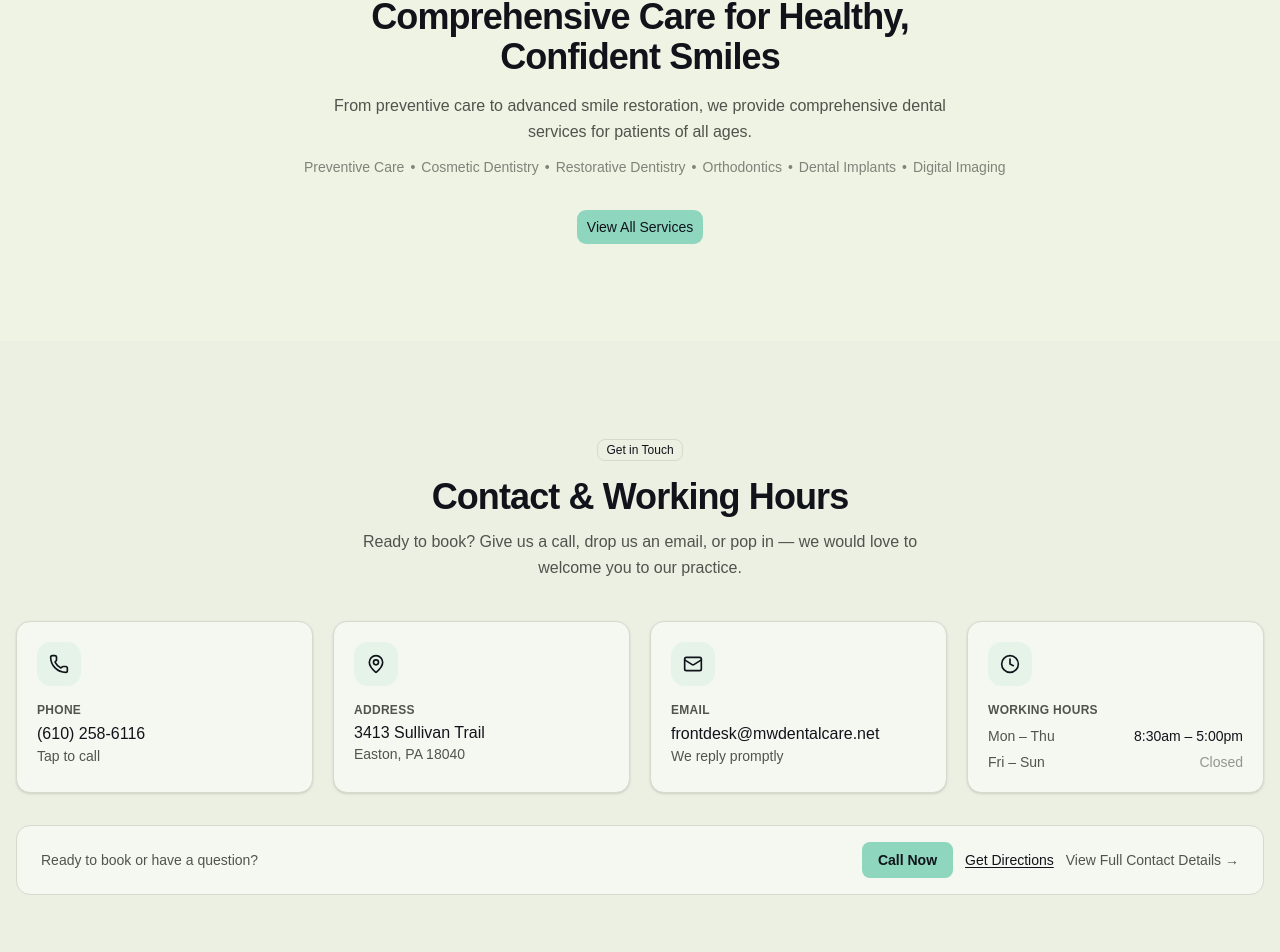
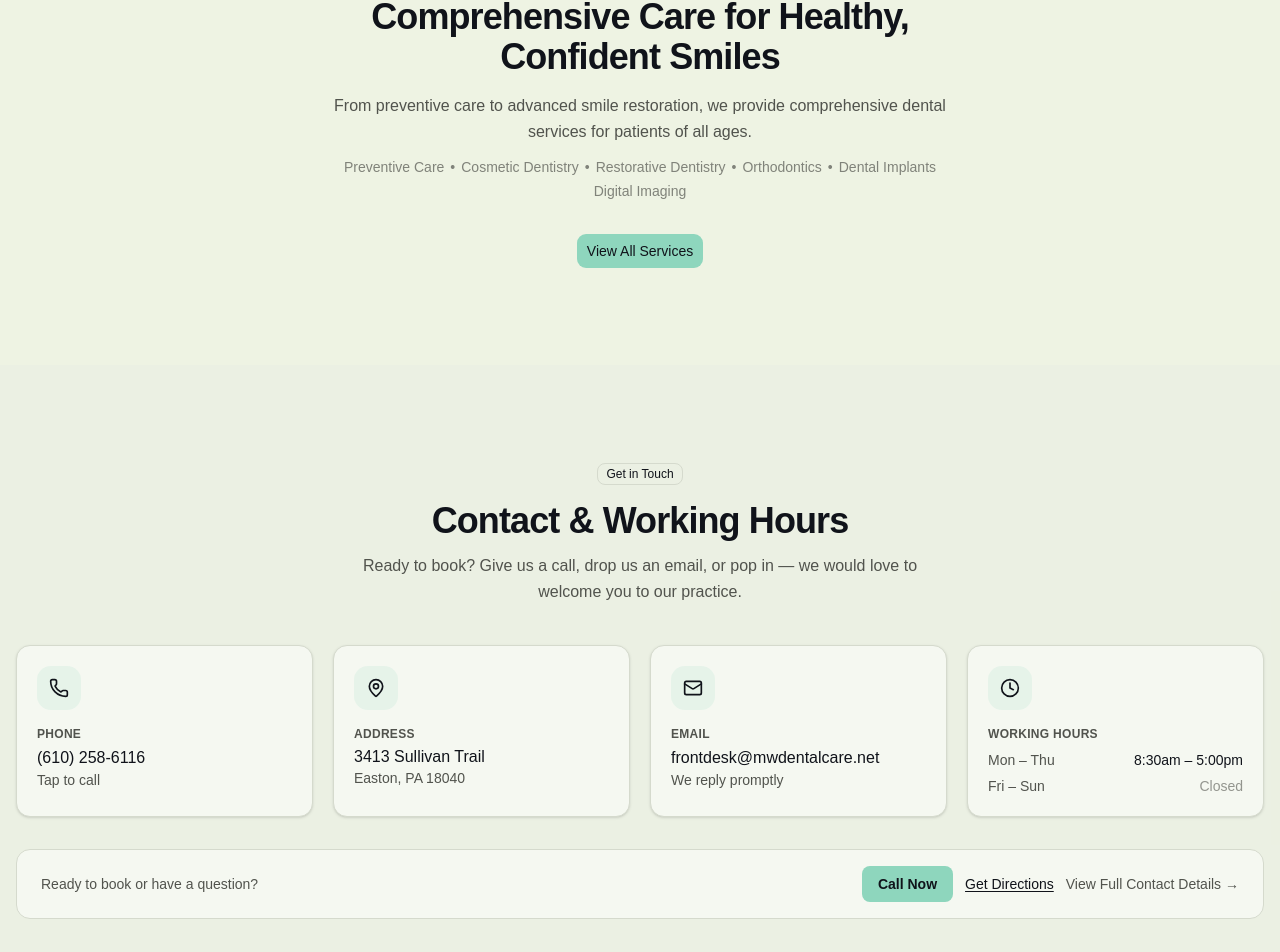
Before and after one commit to stephenmcardle/mw-dental-care, a React (Vite) app: page / in a window 1280 px wide. Shown: the part 1442-2394 px from the top of the page. Built offline with nearby package versions, Linux system fonts and the light colour scheme.

Commit message:
update services preview to ensure multi-word services don't span 2 lines

```diff
--- a/src/components/Services.tsx
+++ b/src/components/Services.tsx
@@ -1,3 +1,4 @@
+import { useLayoutEffect, useRef, useState } from 'react'
 import { Link } from 'react-router-dom'
 import { ArrowRight } from 'lucide-react'
 import { Section } from '@/components/layout/Section'
@@ -5,6 +6,52 @@ import { categories, getServicesForCategory } from '@/data/services'
 import { buttonVariants } from '@/components/ui/button'
 import { Badge } from '@/components/ui/badge'
 import { cn } from '@/lib/utils'
+
+/** Renders category names separated by bullets, suppressing bullets at line breaks. */
+function ServiceCategoryList() {
+  const ref = useRef<HTMLParagraphElement>(null)
+  const [lineFirstSlugs, setLineFirstSlugs] = useState<Set<string>>(new Set())
+
+  useLayoutEffect(() => {
+    const container = ref.current
+    if (!container) return
+
+    function update() {
+      const el = ref.current
+      if (!el) return
+      const children = Array.from(el.children) as HTMLElement[]
+      const firstOnLine = new Set<string>()
+      let prevTop: number | null = null
+      for (const child of children) {
+        const top = Math.round(child.getBoundingClientRect().top)
+        if (top !== prevTop) {
+          const slug = child.dataset.slug
+          if (slug) firstOnLine.add(slug)
+          prevTop = top
+        }
+      }
+      setLineFirstSlugs(firstOnLine)
+    }
+
+    update()
+    const ro = new ResizeObserver(update)
+    ro.observe(container)
+    return () => ro.disconnect()
+  }, [])
+
+  return (
+    <p ref={ref} className="mt-3 text-sm text-muted-foreground/70 flex flex-wrap justify-center gap-y-1">
+      {categories.map((c, i) => (
+        <span key={c.slug} data-slug={c.slug} className="whitespace-nowrap">
+          {i > 0 && !lineFirstSlugs.has(c.slug) && (
+            <span className="mx-1.5" aria-hidden="true">&bull;</span>
+          )}
+          {c.title}
+        </span>
+      ))}
+    </p>
+  )
+}
 
 type ServicesVariant = 'preview' | 'full'
 
@@ -103,14 +150,7 @@ export default function Services({ variant = 'preview' }: ServicesProps) {
           From preventive care to advanced smile restoration, we provide comprehensive
           dental services for patients of all ages.
         </p>
-        <p className="mt-3 text-sm text-muted-foreground/70">
-          {categories.map((c, i) => (
-            <span key={c.slug} className="whitespace-nowrap">
-              {i > 0 && <span className="mx-1.5" aria-hidden="true">&bull;</span>}
-              {c.title}
-            </span>
-          ))}
-        </p>
+        <ServiceCategoryList />
         <div className="mt-8">
           <Link to="/services" className={cn(buttonVariants({ size: 'lg' }))}>
             View All Services
```
